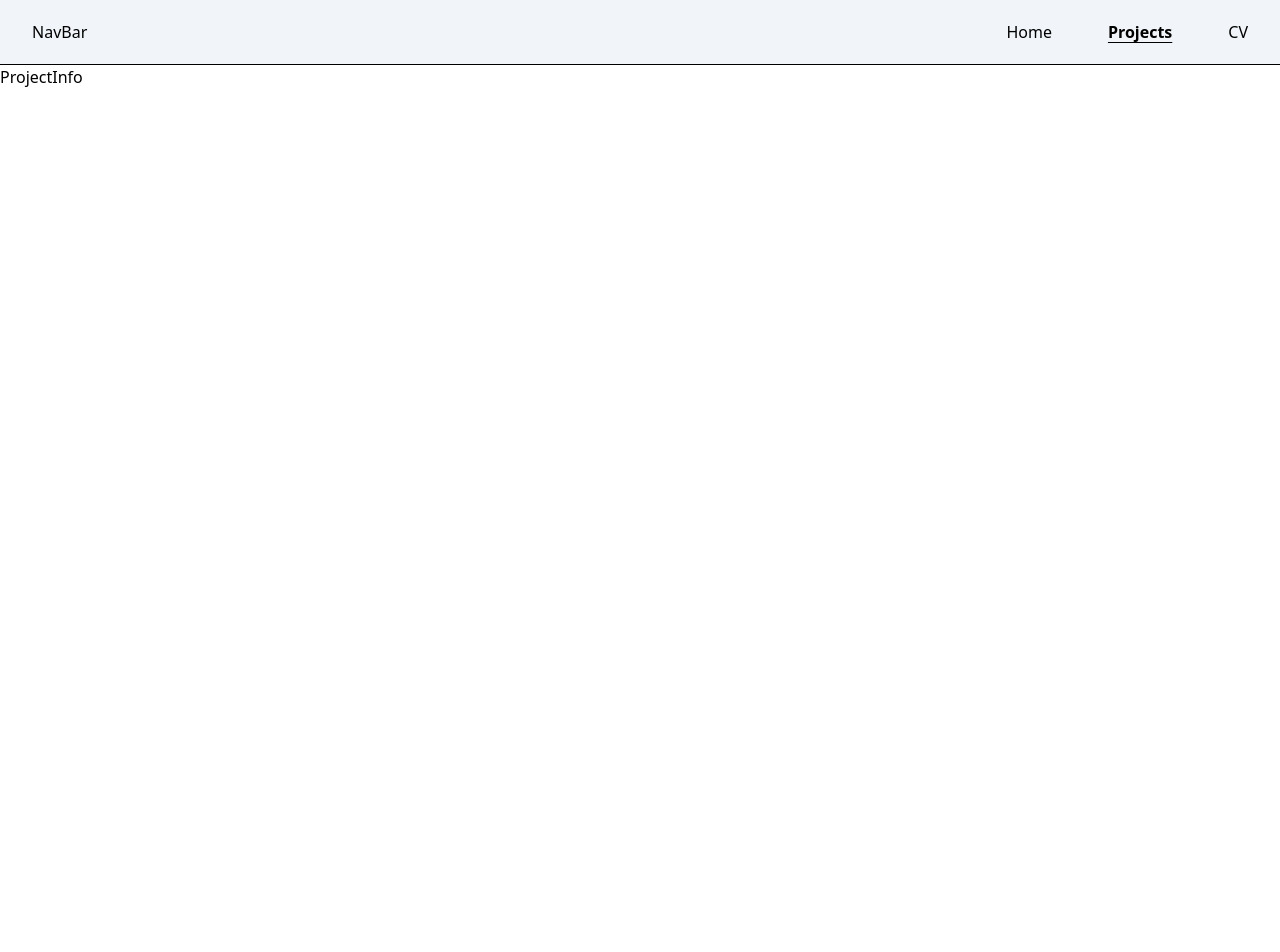
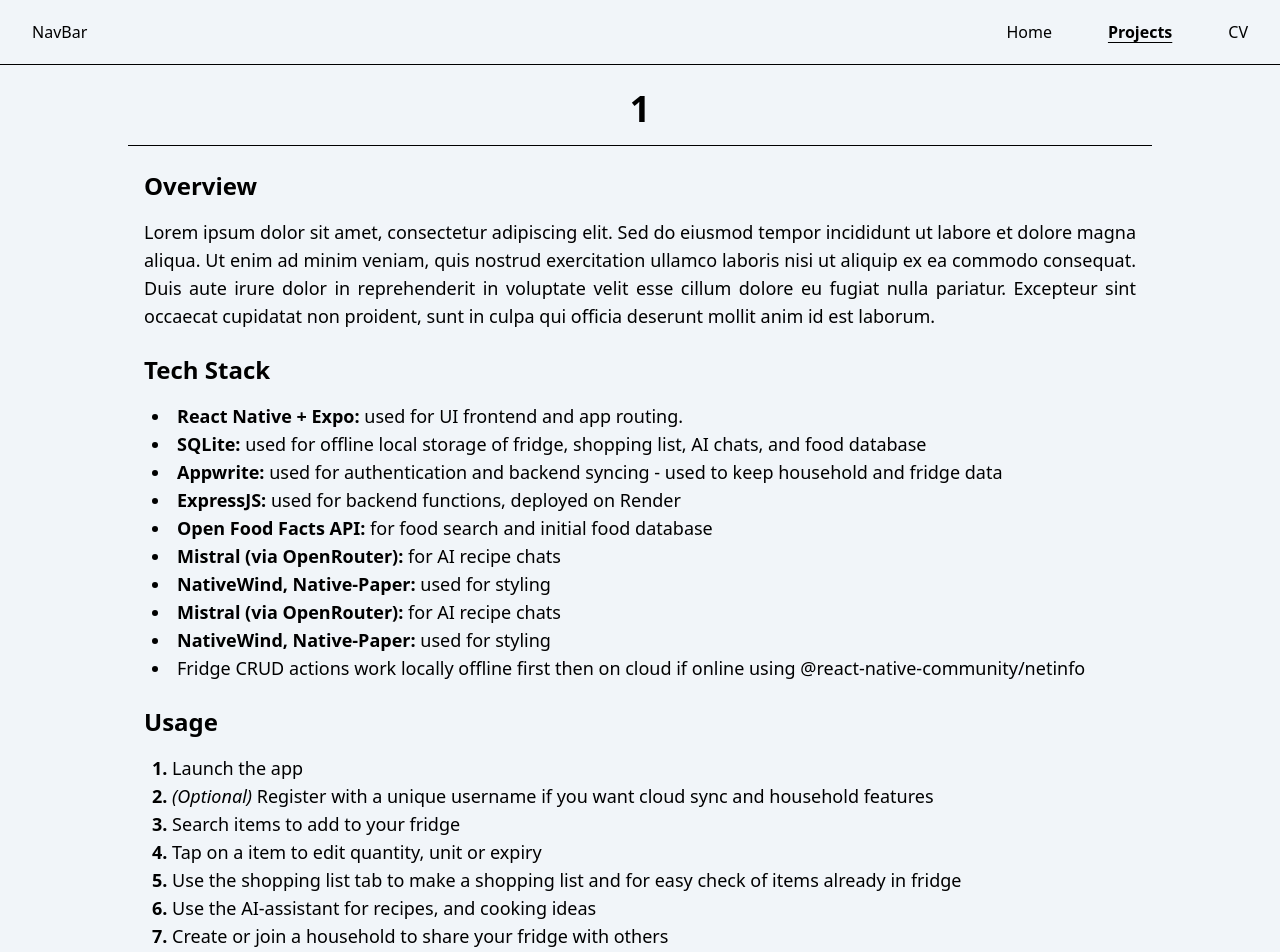
Before and after one commit to NeelBollapragada/portfolio_site, a React (Vite) app: page /projects/1 in a window 1280 px wide. Shown: the top 952 px of the page. Before the commit the page ends 800 px from the top, so only its background shows below. Built offline with nearby package versions, Linux system fonts and the light colour scheme.

Commit message:
fixed scrolling issue for homepage, added padding at the end of projects page

```diff
--- a/src/components/Hero.jsx
+++ b/src/components/Hero.jsx
@@ -5,8 +5,8 @@ import email from "../assets/icons/mail.png";
 
 const Hero = () => {
   return (
-    <div className="flex h-screen bg-slate-100">
-      <div className="mx-auto max-w-5xl text-center mt-[30vh]">
+    <div className="flex flex-1 bg-slate-100 justify-center items-center">
+      <div className="mx-auto max-w-5xl text-center">
         <h1 className="text-5xl font-bold">Neel Bollapragada</h1>
         <p className="mt-8 text-xl">
           Current 3rd Year Computer Science student at the University of
--- a/src/components/ProjectInfo.jsx
+++ /dev/null
@@ -1,7 +0,0 @@
-import React from "react";
-
-const ProjectInfo = () => {
-  return <div>ProjectInfo</div>;
-};
-
-export default ProjectInfo;
--- a/src/components/ProjectList.jsx
+++ b/src/components/ProjectList.jsx
@@ -66,7 +66,7 @@ const ProjectList = () => {
   ];
 
   return (
-    <div className="flex h-screen bg-slate-100">
+    <div className="flex min-h-screen bg-slate-100 pb-20">
       <div className="mx-auto max-w-6xl">
         <div className="grid grid-cols-4 gap-15 mt-20 mb-32">
           {projects.map((item) => (
--- a/src/pages/HomePage.jsx
+++ b/src/pages/HomePage.jsx
@@ -4,10 +4,10 @@ import Hero from "../components/Hero";
 
 const HomePage = () => {
   return (
-    <>
+    <div className="flex flex-col min-h-screen">
       <Navbar />
       <Hero />
-    </>
+    </div>
   );
 };
 
--- a/src/pages/ProjectPage.jsx
+++ b/src/pages/ProjectPage.jsx
@@ -1,12 +1,105 @@
 import React from "react";
 import Navbar from "../components/Navbar";
-import ProjectInfo from "../components/ProjectInfo";
+import { useParams } from "react-router-dom";
 
 const ProjectPage = () => {
+  const { slug } = useParams();
+
   return (
     <>
       <Navbar />
-      <ProjectInfo />
+      <div className="flex min-h-screen bg-slate-100 pb-20">
+        <div className="mx-auto w-5xl mt-6">
+          <div className="flex flex-col justify-center">
+            <h1 className="text-4xl text-center font-bold mb-4">
+              {slug
+                .split("-")
+                .map((word) => word.charAt(0).toUpperCase() + word.slice(1))
+                .join(" ")}
+            </h1>
+            <div className="h-[1px] bg-black mb-6" />
+            <h3 className="text-2xl font-bold pl-4 mb-4">Overview</h3>
+            <p className="text-lg px-4 text-justify mb-6">
+              Lorem ipsum dolor sit amet, consectetur adipiscing elit. Sed do
+              eiusmod tempor incididunt ut labore et dolore magna aliqua. Ut
+              enim ad minim veniam, quis nostrud exercitation ullamco laboris
+              nisi ut aliquip ex ea commodo consequat. Duis aute irure dolor in
+              reprehenderit in voluptate velit esse cillum dolore eu fugiat
+              nulla pariatur. Excepteur sint occaecat cupidatat non proident,
+              sunt in culpa qui officia deserunt mollit anim id est laborum.
+            </p>
+            {/* <div className="h-[1px] bg-black mb-4" /> */}
+            <h3 className="text-2xl font-bold pl-4 mb-4">Tech Stack</h3>
+            <ul className="list-disc list-inside text-lg px-6 mb-6">
+              <li>
+                <span className="font-semibold">React Native + Expo:</span> used
+                for UI frontend and app routing.
+              </li>
+              <li>
+                <span className="font-semibold">SQLite:</span> used for offline
+                local storage of fridge, shopping list, AI chats, and food
+                database
+              </li>
+              <li>
+                <span className="font-semibold">Appwrite:</span> used for
+                authentication and backend syncing - used to keep household and
+                fridge data
+              </li>
+              <li>
+                <span className="font-semibold">ExpressJS:</span> used for
+                backend functions, deployed on Render
+              </li>
+              <li>
+                <span className="font-semibold">Open Food Facts API:</span> for
+                food search and initial food database
+              </li>
+              <li>
+                <span className="font-semibold">Mistral (via OpenRouter):</span>{" "}
+                for AI recipe chats
+              </li>
+              <li>
+                <span className="font-semibold">NativeWind, Native-Paper:</span>{" "}
+                used for styling
+              </li>
+              <li>
+                <span className="font-semibold">Mistral (via OpenRouter):</span>{" "}
+                for AI recipe chats
+              </li>
+              <li>
+                <span className="font-semibold">NativeWind, Native-Paper:</span>{" "}
+                used for styling
+              </li>
+              <li>
+                Fridge CRUD actions work locally offline first then on cloud if
+                online using @react-native-community/netinfo
+              </li>
+            </ul>
+            <h3 className="text-2xl font-bold pl-4 mb-4">Usage</h3>
+            <ol className="list-decimal list-inside text-lg px-6 mb-6 marker:font-semibold">
+              <li>Launch the app</li>
+              <li>
+                <span className="italic">(Optional)</span> Register with a
+                unique username if you want cloud sync and household features
+              </li>
+              <li>Search items to add to your fridge</li>
+              <li>Tap on a item to edit quantity, unit or expiry</li>
+              <li>
+                Use the shopping list tab to make a shopping list and for easy
+                check of items already in fridge
+              </li>
+              <li>Use the AI-assistant for recipes, and cooking ideas</li>
+              <li>
+                Create or join a household to share your fridge with others
+              </li>
+              <li>Switch between personal and household fridge views</li>
+              <li>
+                Works offline, internet is needed for AI chats, cloud sync and
+                household features
+              </li>
+            </ol>
+          </div>
+        </div>
+      </div>
     </>
   );
 };
```
